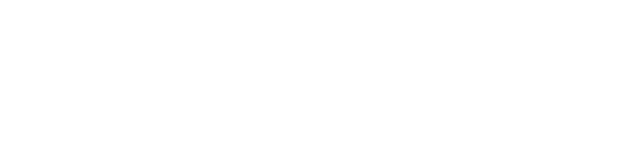
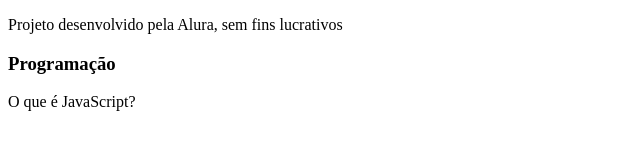
Before and after one commit to guilherme863/FLASHCARDS, a plain HTML site: page index.html in a window 1280 px wide. Shown: the whole page, without its empty margins (0-640 px from the left). Drawn offline with Linux system fonts and the light colour scheme.

Commit message:
Update index.html

```diff
--- a/index.html
+++ b/index.html
@@ -9,12 +9,17 @@
   <main>
   </main>
     <footer>
+        <p>Projeto desenvolvido pela Alura, sem fins lucrativos</p>
     </footer>
 </body>
 </html>
 <main>
 <section id=”container”>
     <article class=”cartao”>
-        <div class=”cartao__conteudo”> </div>
+        <div class=”cartao__conteudo”>
+        <h3>Programação</h3>
+        <div class=”cartao__conteudo__pergunta”>
+            O que é JavaScript?
+        </div>
         </article>
 </section>
```
